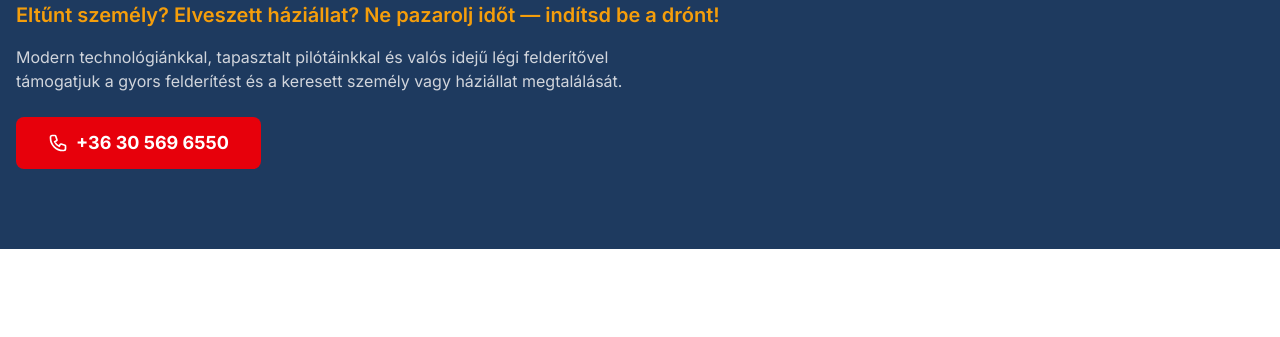
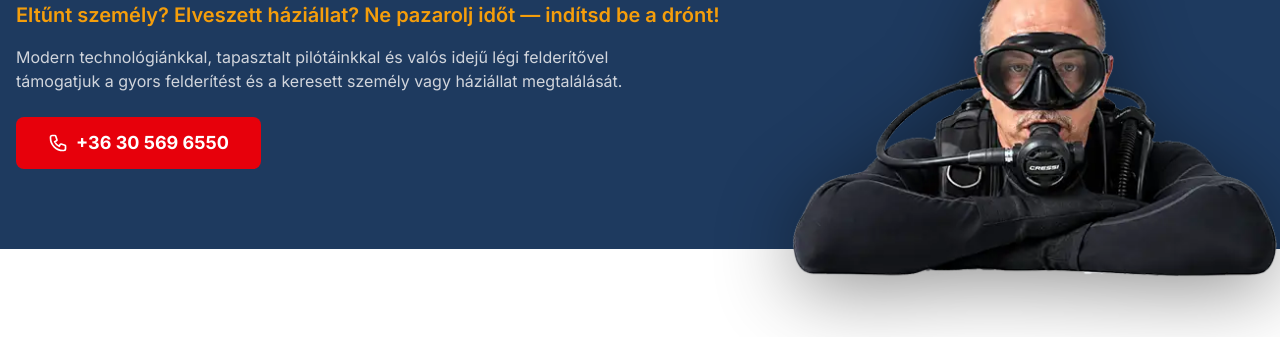
Before and after one commit to chrisconen/aeroscan, an Astro site: page /kereses-mentes in a window 1280 px wide. Shown: the part 256-593 px from the top of the page. Built offline with nearby package versions, Linux system fonts and the light colour scheme; Astro itself is replaced by a stand-in of ours.

Commit message:
feat: add diver image to kereses-mentes hero with 30px bottom overhang and 3D shadow

```diff
--- a/src/pages/kereses-mentes.astro
+++ b/src/pages/kereses-mentes.astro
@@ -8,8 +8,8 @@ import ContactCTA from '@/components/home/ContactCTA.astro';
   description="Drónos keresés és mentés - eltűnt személy, elveszett háziállat felkutatása. Gyors bevetés, éjszakai keresés, élő közvetítés. Győr és 100km környéke."
 >
   <!-- Hero -->
-  <section class="bg-primary py-16 lg:py-20">
-    <div class="max-w-7xl mx-auto px-4 text-white">
+  <section class="bg-primary py-16 lg:py-20 relative overflow-visible">
+    <div class="max-w-7xl mx-auto px-4 text-white relative z-10">
       <h1 class="font-heading text-4xl md:text-5xl font-bold leading-tight mb-4">
         Drónos keresés & mentés
       </h1>
@@ -27,6 +27,12 @@ import ContactCTA from '@/components/home/ContactCTA.astro';
         +36 30 569 6550
       </a>
     </div>
+    <img
+      src="/images/kereső-mentő-búvár-balaton.webp"
+      alt="Kereső-mentő búvár"
+      class="absolute bottom-0 right-0 h-[320px] w-auto object-contain translate-y-[30px] z-20 pointer-events-none"
+      style="filter: drop-shadow(0 12px 40px rgba(0,0,0,0.45));"
+    />
   </section>
 
   <!-- Hogyan segít -->
```
Also changed, not shown: public/images/kereső-mentő-búvár-balaton.webp (added).
